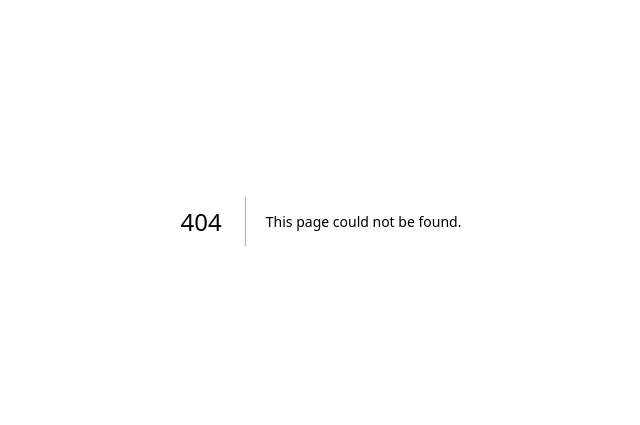
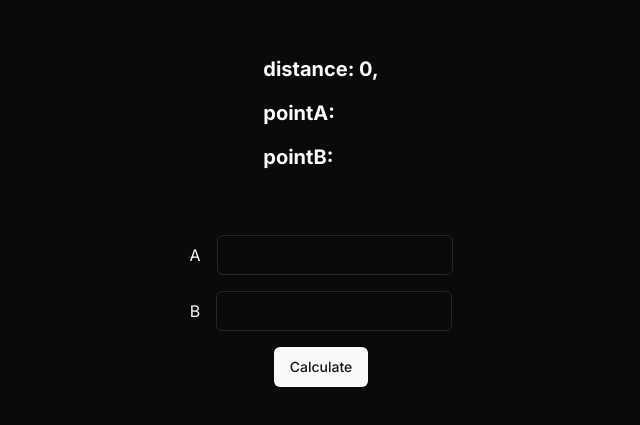
Before and after one commit to xylaron/azure-maps-testing, a Next.js app: page /calculator in a window 1280 px wide. Before the commit this address had no page. Shown: the part 179-604 px from the top of the page, without its empty margins (319-959 px from the left). Built offline with nearby package versions, Linux system fonts and the light colour scheme.

Commit message:
added calculator for distance calculation

```diff
--- /dev/null
+++ b/pages/calculator.tsx
@@ -0,0 +1,62 @@
+import { Button } from "@/components/ui/button";
+import { Input } from "@/components/ui/input";
+import { NextPage } from "next";
+import { Inter } from "next/font/google";
+import { useEffect, useState } from "react";
+
+const inter = Inter({ subsets: ["latin"] });
+
+const Calculator: NextPage = () => {
+  const [pointA, setPointA] = useState<string>("");
+  const [pointB, setPointB] = useState<string>("");
+  const [distance, setDistance] = useState<number>(0);
+
+  const calDistance = () => {
+    const formattedPointA = pointA.slice(1, -1);
+    const formattedPointB = pointB.slice(1, -1);
+    const x1 = parseFloat(formattedPointA.split(", ")[0]);
+    const y1 = parseFloat(formattedPointA.split(", ")[1]);
+    const x2 = parseFloat(formattedPointB.split(", ")[0]);
+    const y2 = parseFloat(formattedPointB.split(", ")[1]);
+
+    //find distance from lat and long using haversine formula in meters
+    const R = 6371e3;
+    const φ1 = (x1 * Math.PI) / 180;
+    const φ2 = (x2 * Math.PI) / 180;
+    const Δφ = ((x2 - x1) * Math.PI) / 180;
+    const Δλ = ((y2 - y1) * Math.PI) / 180;
+    const a =
+      Math.sin(Δφ / 2) * Math.sin(Δφ / 2) +
+      Math.cos(φ1) * Math.cos(φ2) * Math.sin(Δλ / 2) * Math.sin(Δλ / 2);
+    const c = 2 * Math.atan2(Math.sqrt(a), Math.sqrt(1 - a));
+
+    const distance = R * c;
+
+    setDistance(distance);
+  };
+
+  return (
+    <main
+      className={`min-h-screen flex items-center justify-center flex-col gap-16 ${inter.className}`}
+    >
+      <div className="flex flex-col gap-4">
+        <h1 className="text-xl font-bold">distance: {distance},</h1>
+        <h1 className="text-xl font-bold">pointA: {pointA}</h1>
+        <h1 className="text-xl font-bold">pointB: {pointB}</h1>
+      </div>
+      <div className="flex flex-col gap-4 items-center">
+        <div className="flex flex-row gap-4 items-center">
+          A
+          <Input onChange={(e) => setPointA(e.target.value)} />
+        </div>
+        <div className="flex flex-row gap-4 items-center">
+          B
+          <Input onChange={(e) => setPointB(e.target.value)} />
+        </div>
+        <Button onClick={() => calDistance()}>Calculate</Button>
+      </div>
+    </main>
+  );
+};
+
+export default Calculator;
```
